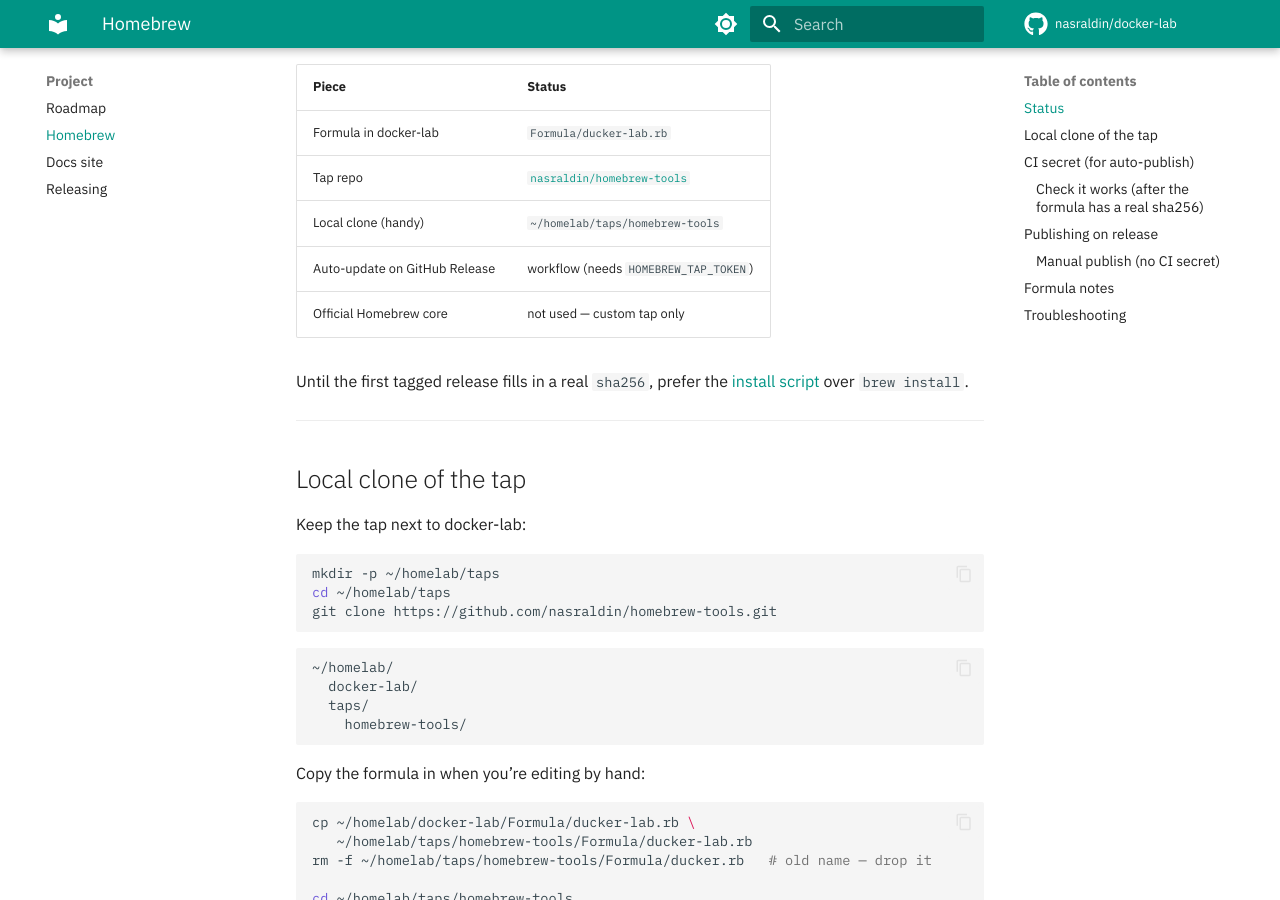
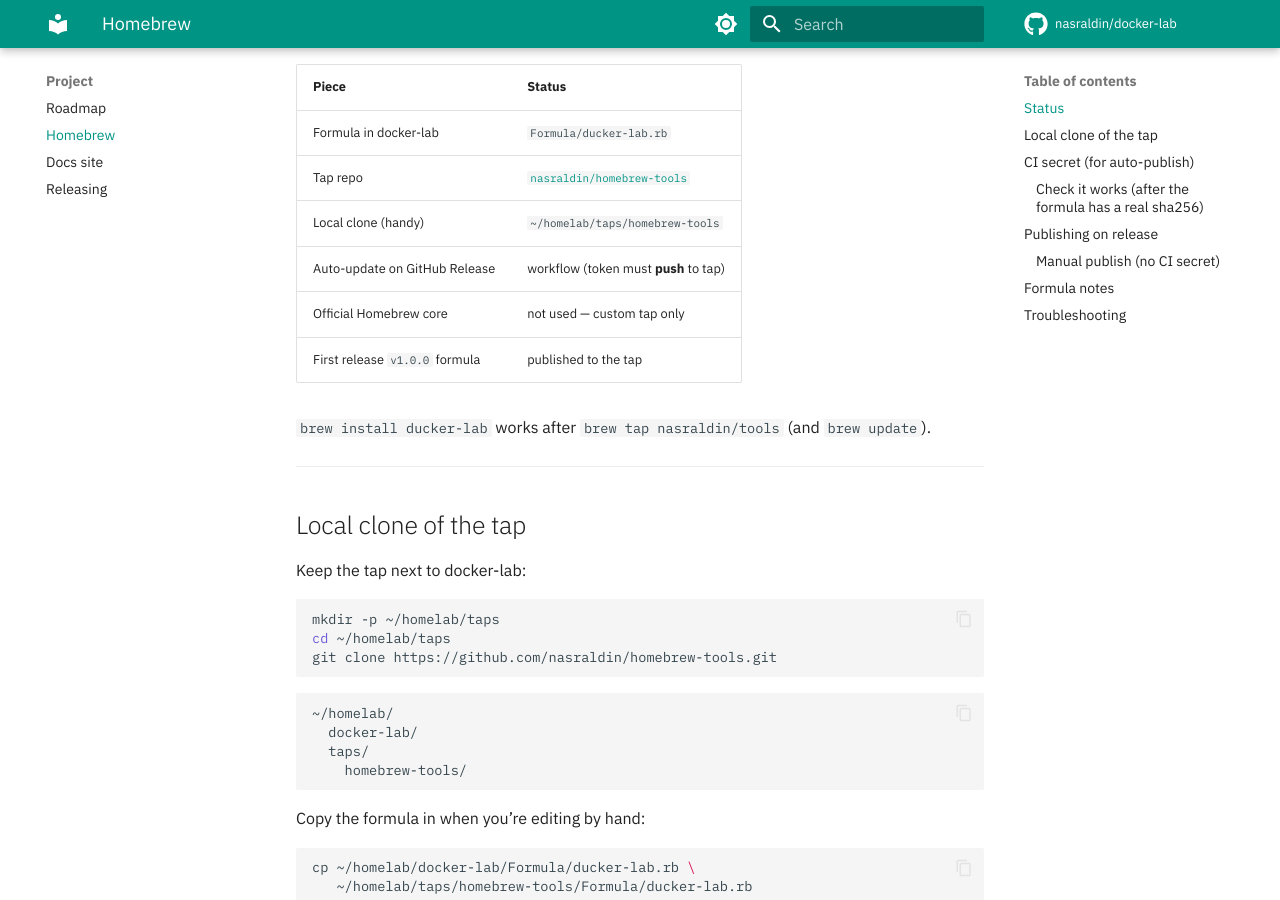
Before and after one commit to nasraldin/docker-lab, an MkDocs documentation site: the page built from docs/homebrew.md, in a window 1280 px wide and 900 px high, scrolled down 493 px. Built offline with MkDocs 1.6.1 and Material for MkDocs 9.7.7, drawn with Linux system fonts in a browser that asks for light colours; comment, search, counter and statistics services are not loaded; some of the changed text lies outside the part shown.

Commit message:
docs(homebrew): note tap token needs push access after v1.0.0
Co-authored-by: Cursor <cursoragent@cursor.com>

```diff
--- a/docs/homebrew.md
+++ b/docs/homebrew.md
@@ -20,10 +20,11 @@ The tap repo is [`nasraldin/homebrew-tools`](https://github.com/nasraldin/homebr
 | Formula in docker-lab | `Formula/ducker-lab.rb` |
 | Tap repo | [`nasraldin/homebrew-tools`](https://github.com/nasraldin/homebrew-tools) |
 | Local clone (handy) | `~/homelab/taps/homebrew-tools` |
-| Auto-update on GitHub Release | workflow (needs `HOMEBREW_TAP_TOKEN`) |
+| Auto-update on GitHub Release | workflow (token must **push** to tap) |
 | Official Homebrew core | not used — custom tap only |
+| First release `v1.0.0` formula | published to the tap |
 
-Until the first tagged release fills in a real `sha256`, prefer the [install script](https://github.com/nasraldin/docker-lab#install) over `brew install`.
+`brew install ducker-lab` works after `brew tap nasraldin/tools` (and `brew update`).
 
 ---
 
@@ -145,7 +146,7 @@ SHA="$(curl -fsSL "${URL}" | shasum -a 256 | awk '{print $1}')"
 | --- | --- |
 | `brew info ducker` shows a TUI / ducker.soane.io | That’s **homebrew-core** — unrelated. Use `brew info ducker-lab` |
 | `Error: Formula unavailable` | `brew tap nasraldin/tools` then `brew update` |
-| CI “Homebrew” fails: permission denied | Missing or expired `HOMEBREW_TAP_TOKEN` |
+| CI “Homebrew” fails: permission denied / 403 | Token lacks **Contents: Write** on `homebrew-tools`, or expired. Fix the secret, or run `./scripts/publish-homebrew.sh vX.Y.Z` locally with `gh` logged in |
 | `sha256 mismatch` | Tag was moved — don’t retag; cut a new version |
 | Old formula after release | `brew update && brew upgrade ducker-lab` |
 | Local tap folder moved but GitHub unchanged | Push from `~/homelab/taps/homebrew-tools` |
```
